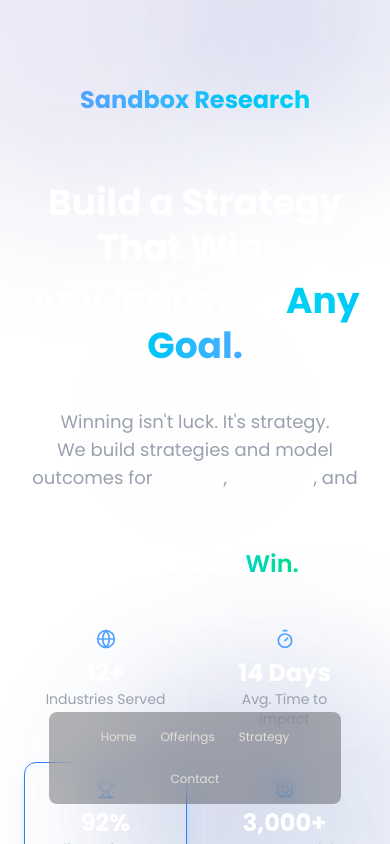
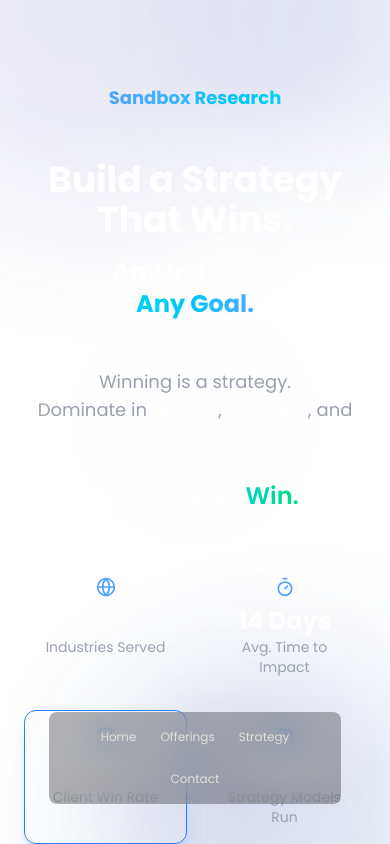
Before and after one commit to owenCTRL/SandboxResearch, a Next.js app: page / in a window 390 px wide. Shown: the top 844 px of the page. Built offline with nearby package versions, Linux system fonts and the light colour scheme.

Commit message:
maybe final touches? before details. front end almost complete

```diff
--- a/src/app/sections/Hero.tsx
+++ b/src/app/sections/Hero.tsx
@@ -30,23 +30,23 @@ const OttrHero: React.FC = () => {
     <div className="min-h-screen w-full text-white overflow-hidden">
       <div className="relative min-h-[calc(100vh-4rem)] flex items-center justify-center" id='home'>
         <div className="relative z-10 text-center px-6 max-w-7xl mx-auto">
-          <div className="mb-16 mt-[10vh] inline-flex items-center justify-center">
-            <span className="text-2xl font-bold bg-gradient-to-r from-blue-400 to-cyan-400 bg-clip-text text-transparent sm:text-2xl md:text-4xl">Sandbox Research</span>
+          <div className="mb-12 sm:mb-16 mt-[10vh] inline-flex items-center justify-center">
+            <span className="text-lg md:text-2xl font-bold bg-gradient-to-r from-blue-400 to-cyan-400 bg-clip-text text-transparent">Sandbox Research</span>
           </div>
-          <h1 className="text-4xl md:text-6xl lg:text-7xl font-extrabold leading-tight mb-10 text-center">
-            <span className="inline-block opacity-0 animate-fadeInUp font-bold sm:text-4xl md:text-6xl">
+          <h1 className="font-extrabold leading-tight text-center">
+            <span className="text-4xl md:text-6xl inline-block opacity-0 animate-fadeInUp font-bold sm:text-4xl md:text-6xl">
               Build a Strategy That Wins.
             </span>
-            <span className="inline-block mt-2 opacity-0 animate-fadeInUp animation-delay-200 font-bold sm:text-4xl md:text-6xl">
-              {' '}Any Industry.{' '}
+            <span className="text-2xl md:text-4xl block mt-4 sm:mt-10 mb-12 sm:mb-16 opacity-0 animate-fadeInUp animation-delay-200 font-bold sm:text-4xl md:text-5xl">
+              Any Industry.<br />
               <span className="bg-gradient-to-r from-blue-400 via-cyan-400 to-blue-400 bg-clip-text text-transparent animate-gradient">
                 Any Goal.
               </span>
             </span>
           </h1>
-          <p className="text-lg md:text-xl text-gray-400 max-w-3xl mx-auto mb-8 opacity-0 animate-fadeInUp animation-delay-400">
-            Winning isn&apos;t luck. It&apos;s strategy.<br></br>
-            We build strategies and model outcomes for <span className="text-white font-semibold">politics</span>, <span className="text-white font-semibold">business</span>, and <span className="text-white font-semibold">more.</span><br></br><br />
+          <p className="text-lg md:text-xl text-gray-400 max-w-3xl mx-auto mb-12 md:mb-16 opacity-0 animate-fadeInUp animation-delay-400">
+            Winning is a strategy.<br></br>
+            Dominate in <span className="text-white font-semibold">politics</span>, <span className="text-white font-semibold">business</span>, and <span className="text-white font-semibold">more.</span><br></br><br />
             <span className="text-2xl inline font-semibold text-white bg-clip-text text-transparent">Test.</span><span className="text-2xl inline font-semibold text-white bg-clip-text text-transparent"> Tweak.</span><span className="text-2xl inline font-semibold bg-gradient-to-r from-green-400 via-teal-400 to-green-400 bg-clip-text text-transparent animate-gradient"> Win.</span>
           </p>
           <div className="grid grid-cols-2 md:grid-cols-4 gap-4 mb-8 opacity-0 animate-fadeInUp animation-delay-500">
```
